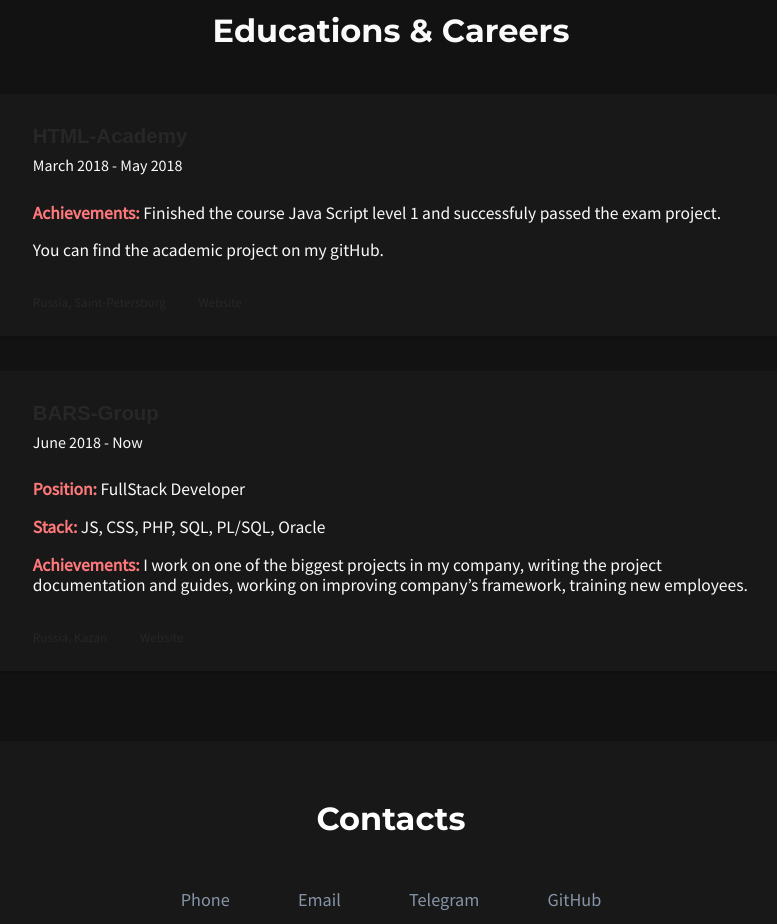
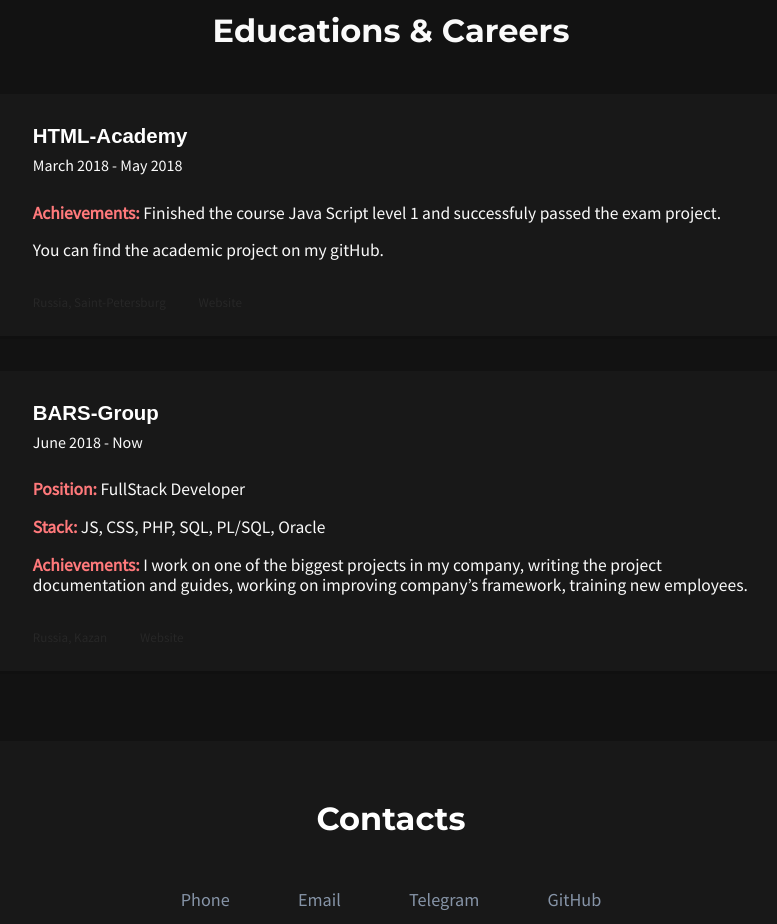
Before and after one commit to delawere/zhiganov, a plain HTML site: page index.html in a window 1280 px wide. Shown: the part 1140-2064 px from the top of the page, without its empty margins (249-1026 px from the left). Drawn offline with Linux system fonts and the dark colour scheme.

Commit message:
Update 2019-10-03T17:30:22.841Z

```diff
--- a/css/main.css
+++ b/css/main.css
@@ -1115,6 +1115,11 @@
   color: #272727;
   font-family: Arial, Helvetica, sans-serif;
 }
+@media screen and (prefers-color-scheme: dark) {
+  .job-list__title {
+    color: #fff;
+  }
+}
 .job-item_period {
   display: block;
   white-space: nowrap;
```
